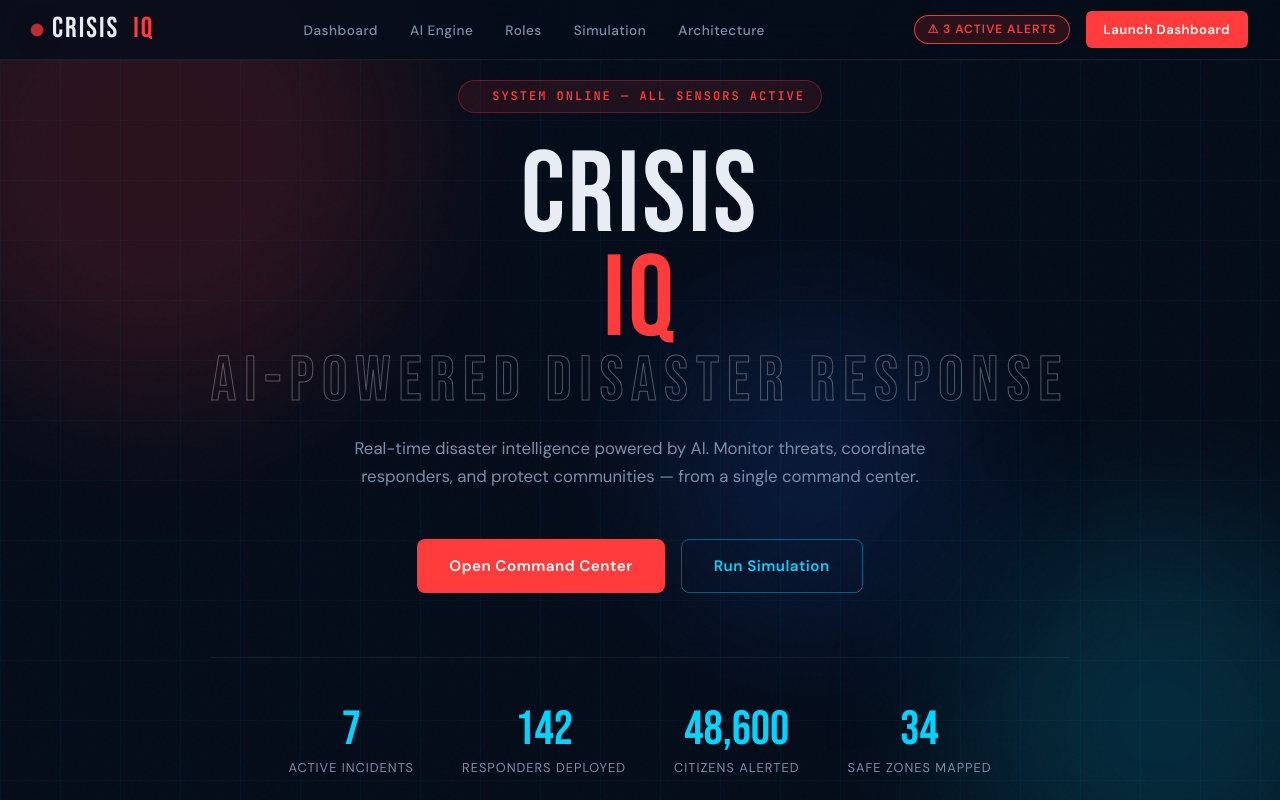
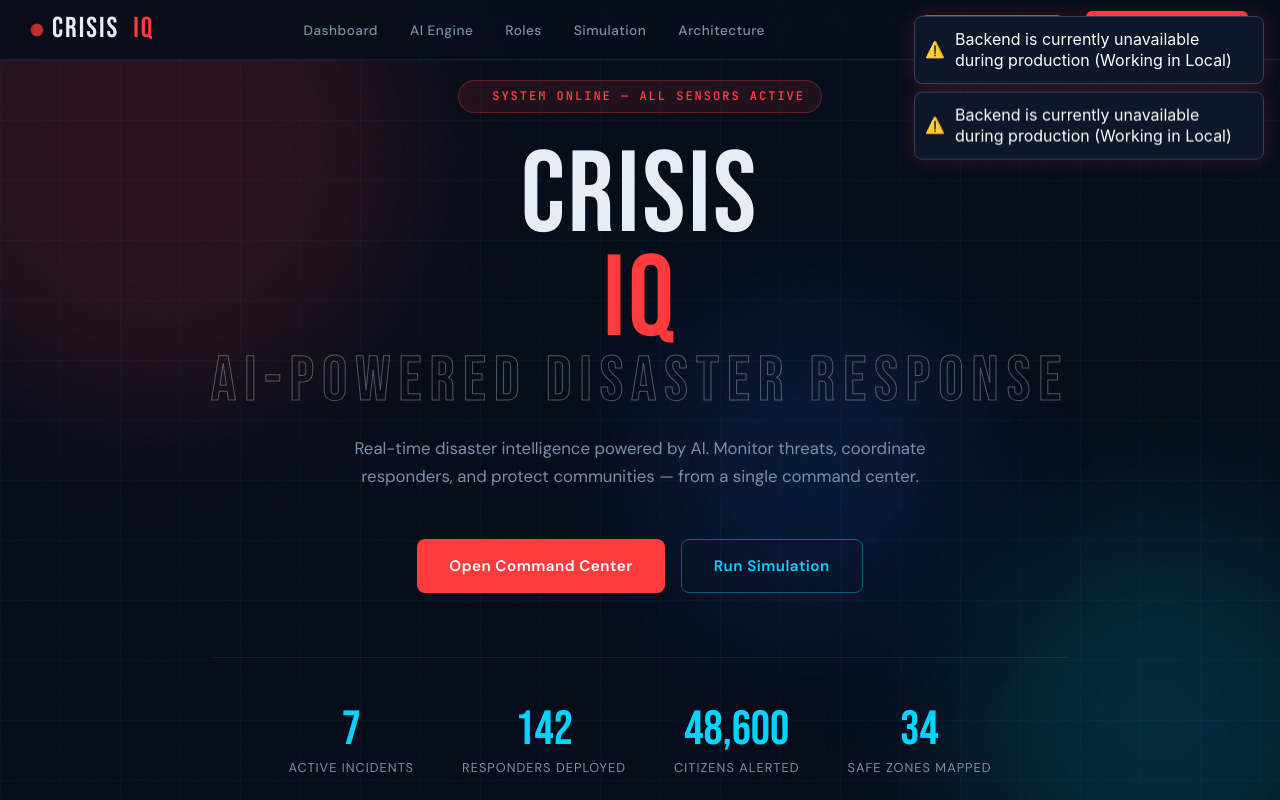
Before and after one commit to hamsabm/Crisis-AI, a React (Vite) app in the folder frontend/: page / in a window 1280 px wide. Shown: the top 800 px of the page. Built offline with nearby package versions, Linux system fonts and the light colour scheme.

Commit message:
Add backend unavailable warning toast on load

```diff
--- a/frontend/src/App.tsx
+++ b/frontend/src/App.tsx
@@ -1,5 +1,5 @@
-import { useState } from 'react';
-import { Toaster } from 'react-hot-toast';
+import { useState, useEffect } from 'react';
+import toast, { Toaster } from 'react-hot-toast';
 import { StandaloneDashboard } from './pages/StandaloneDashboard';
 import { LandingPage } from './pages/LandingPage';
 import { LoginPage } from './pages/LoginPage';
@@ -10,6 +10,19 @@ export type UserRole = 'Citizen' | 'Responder' | 'Admin' | null;
 function App() {
   const [view, setView] = useState<'landing' | 'login' | 'dashboard'>('landing');
   const [role, setRole] = useState<UserRole>(null);
+
+  useEffect(() => {
+    toast('Backend is currently unavailable during production (Working in Local)', {
+      icon: '⚠️',
+      duration: 8000,
+      style: {
+        background: '#0c1829',
+        color: '#fff',
+        border: '1px solid #334155',
+        boxShadow: '0 0 20px rgba(255, 68, 68, 0.2)'
+      }
+    });
+  }, []);
 
   const handleLogin = (selectedRole: UserRole) => {
     setRole(selectedRole);
```
